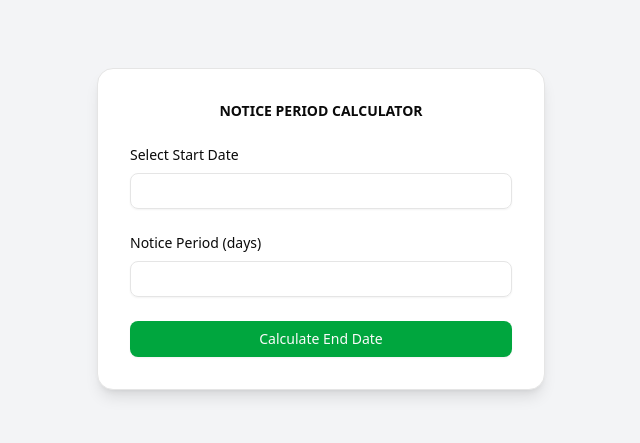
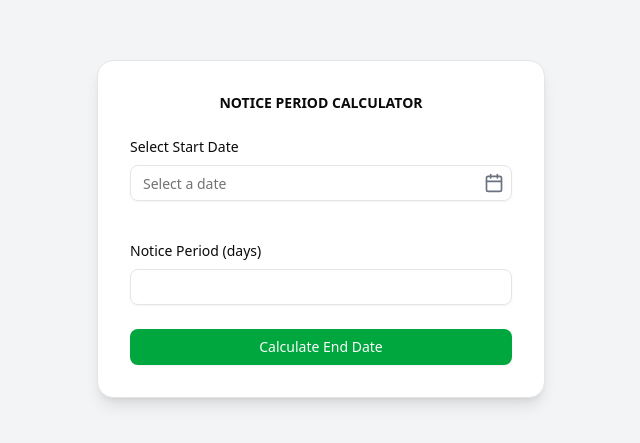
Before and after one commit to enggsuraj/work-wise, a Next.js app: page /notice-period in a window 1280 px wide. Shown: the part 171-614 px from the top of the page, without its empty margins (319-959 px from the left). Built offline with nearby package versions, Linux system fonts and the light colour scheme.

Commit message:
add/reset-button

```diff
--- a/src/components/notice-period/NoticePeriodCalculator.tsx
+++ b/src/components/notice-period/NoticePeriodCalculator.tsx
@@ -11,6 +11,7 @@
   PopoverTrigger,
   PopoverContent,
 } from "@/components/ui/popover";
+import { CalendarIcon } from "lucide-react";
 
 export default function NoticePeriodCalculator() {
   const [startDate, setStartDate] = useState<string>("");
@@ -76,6 +77,7 @@
         <Label className="block text-sm">Select Start Date</Label>
         <Popover open={calendarOpen} onOpenChange={setCalendarOpen}>
           <PopoverTrigger asChild>
+            <div className="relative w-full mb-4">
               <Input
                 readOnly
                 value={startDate}
@@ -84,6 +86,10 @@
                 className="cursor-pointer"
                 onKeyDown={handleKeyPress}
               />
+              <span className="absolute inset-y-0 right-2 flex items-center pointer-events-none">
+                <CalendarIcon className="w-5 h-5 text-gray-500" />
+              </span>
+            </div>
           </PopoverTrigger>
           <PopoverContent className="w-auto p-0">
             <Calendar
```
Lines whose indentation alone changed are shown as unchanged.
